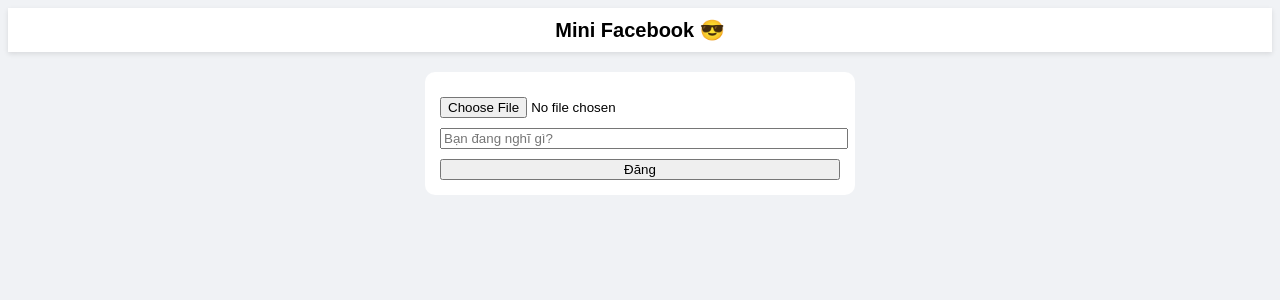
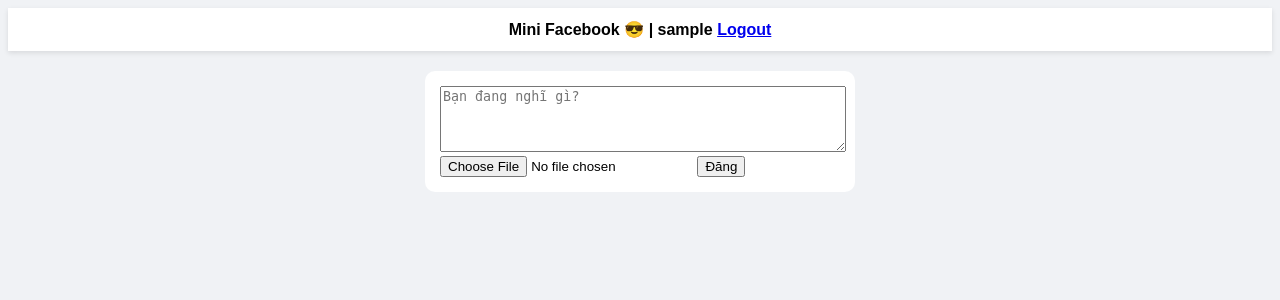
Before and after one commit to tin1511/locket-mini, a Flask app: page /home in a window 1280 px wide. Shown: the top 300 px of the page. Run offline with Flask 3, Linux system fonts and the light colour scheme; the visitor is signed in with stand-in values (Sample User, id 1); data that the repository does not hold is empty.

Commit message:
Refactor home.html layout and styling

```diff
--- a/templates/home.html
+++ b/templates/home.html
@@ -9,92 +9,86 @@ body{
     font-family:sans-serif;
 }
 
-/* HEADER */
 .header{
     background:white;
-    padding:10px;
-    font-size:20px;
+    padding:12px;
+    text-align:center;
     font-weight:bold;
-    text-align:center;
     box-shadow:0 2px 5px rgba(0,0,0,0.1);
 }
 
-/* POST BOX */
-.post-box{
+.post-box, .post{
     background:white;
+    width:400px;
     margin:20px auto;
     padding:15px;
-    width:400px;
     border-radius:10px;
 }
 
-.post-box input, .post-box button{
+textarea{
     width:100%;
+    height:60px;
+}
+
+img{
+    width:100%;
+    border-radius:10px;
     margin-top:10px;
 }
 
-/* FEED */
-.post{
-    background:white;
-    width:400px;
-    margin:20px auto;
-    padding:10px;
-    border-radius:10px;
-}
-
-.post img{
-    width:100%;
-    border-radius:10px;
-}
-
-.actions{
-    margin-top:10px;
+.actions a{
+    margin-right:10px;
+    text-decoration:none;
 }
 
 .comment{
     font-size:14px;
-    margin-top:5px;
 }
 </style>
 </head>
 
 <body>
 
-<div class="header">Mini Facebook 😎</div>
+<div class="header">
+    Mini Facebook 😎 | {{user}}
+    <a href="/logout">Logout</a>
+</div>
 
 <div class="post-box">
 <form method="POST" action="/post" enctype="multipart/form-data">
-<input type="file" name="photo">
-<input name="caption" placeholder="Bạn đang nghĩ gì?">
-<button>Đăng</button>
+    <textarea name="caption" placeholder="Bạn đang nghĩ gì?"></textarea>
+    <input type="file" name="photo">
+    <button>Đăng</button>
 </form>
 </div>
 
 {% for p in posts %}
 <div class="post">
     <b>{{p[1]}}</b>
+
     <p style="white-space: pre-line;">{{p[3]}}</p>
 
-     {% if p[2] %}
-    <img src="/{{p[2]}}">
-     {% endif %}
+    {% if p[2] %}
+        <img src="/{{p[2]}}">
+    {% endif %}
 
     <div class="actions">
-        <a href="/like/{{p[0]}}">👍 Like</a>
+        <a href="/like/{{p[0]}}">👍 {{likes.get(p[0],0)}}</a>
+
+        {% if p[1] == user %}
+            <a href="/delete/{{p[0]}}">🗑 Xoá</a>
+        {% endif %}
     </div>
 
-    <!-- COMMENT -->
     <form method="POST" action="/comment/{{p[0]}}">
         <input name="content" placeholder="Viết bình luận...">
     </form>
 
-    <!-- HIỆN COMMENT -->
     {% for c in comments if c[1] == p[0] %}
         <div class="comment">
             <b>{{c[2]}}:</b> {{c[3]}}
         </div>
     {% endfor %}
-
 </div>
 {% endfor %}
 
```
